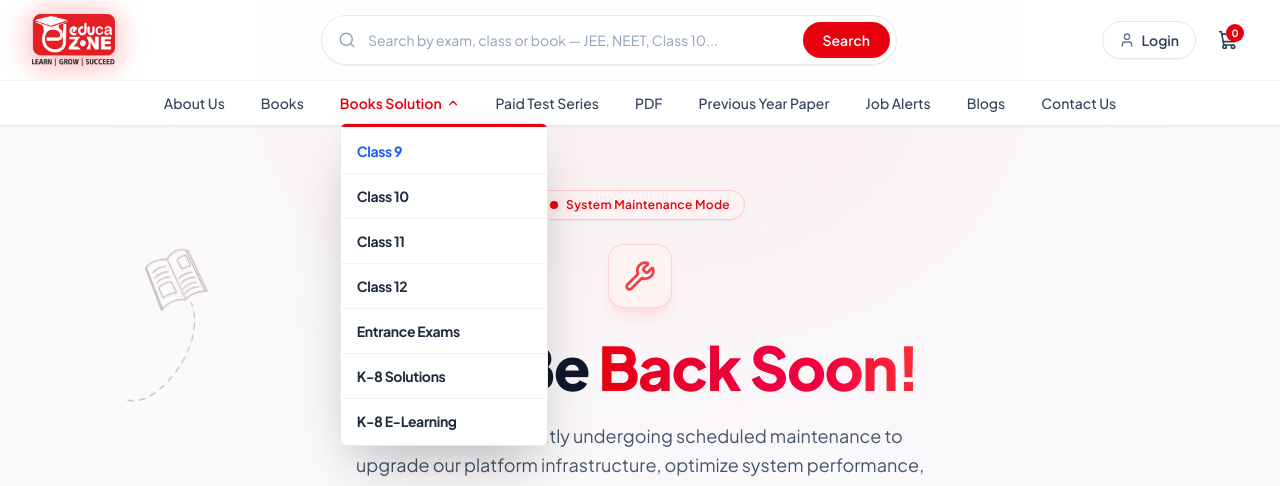
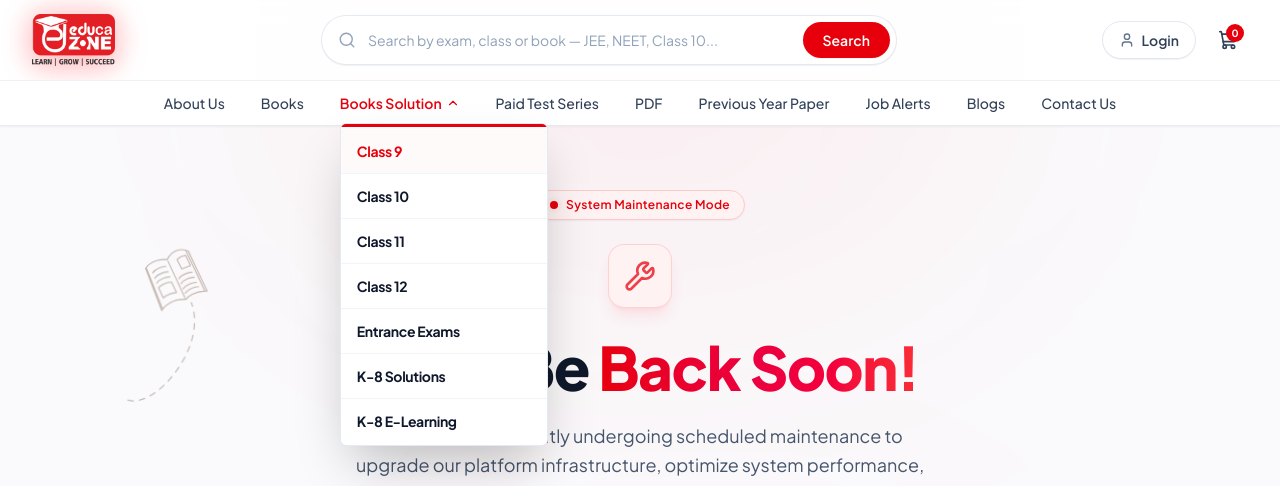
Before and after one commit to ritikvarun/educazone, a React (Vite) app: page / in a window 1280 px wide. Both pictures are taken after a click on the button "Books Solution". Shown: the top 486 px of the page. Built offline with nearby package versions, Linux system fonts and the light colour scheme.

Commit message:
Update dropdown styling to follow Red, Black, and White (RBW) theme

```diff
--- a/src/components/Navbar.jsx
+++ b/src/components/Navbar.jsx
@@ -155,17 +155,17 @@ export default function Navbar({
                         {/* Top Red Accent Stripe (matching screenshot) */}
                         <div className="h-[3px] bg-red-600 w-full" />
 
-                        {/* List Items with Dividers */}
+                        {/* List Items with Dividers in RBW Theme */}
                         <ul className="divide-y divide-slate-100 py-0.5">
                           {booksSolutionOptions.map((opt, idx) => (
                             <li key={opt.name}>
                               <a
                                 href={opt.href}
                                 onClick={() => setIsBooksSolutionOpen(false)}
-                                className={`block px-4 py-2.5 sm:py-3 text-xs sm:text-sm font-bold tracking-tight transition-colors duration-150 ${
+                                className={`block px-4 py-2.5 sm:py-3 text-xs sm:text-sm font-bold tracking-tight transition-all duration-150 ${
                                   idx === 0
-                                    ? 'text-blue-600 hover:bg-slate-50'
-                                    : 'text-slate-800 hover:text-blue-600 hover:bg-slate-50'
+                                    ? 'text-red-600 bg-red-50/40 hover:bg-red-50 hover:text-red-700'
+                                    : 'text-slate-900 hover:text-red-600 hover:bg-red-50/50'
                                 }`}
                               >
                                 {opt.name}
```
